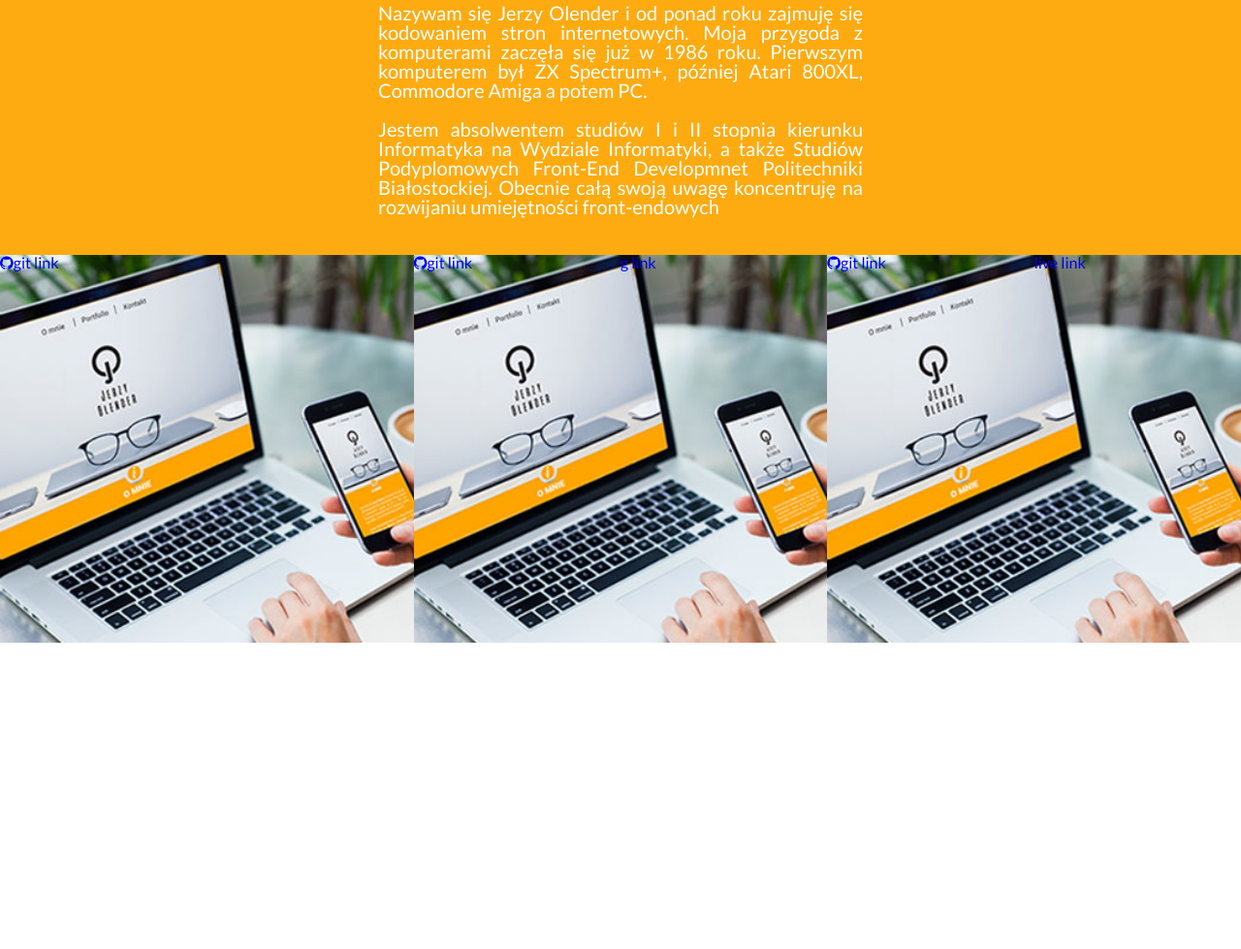
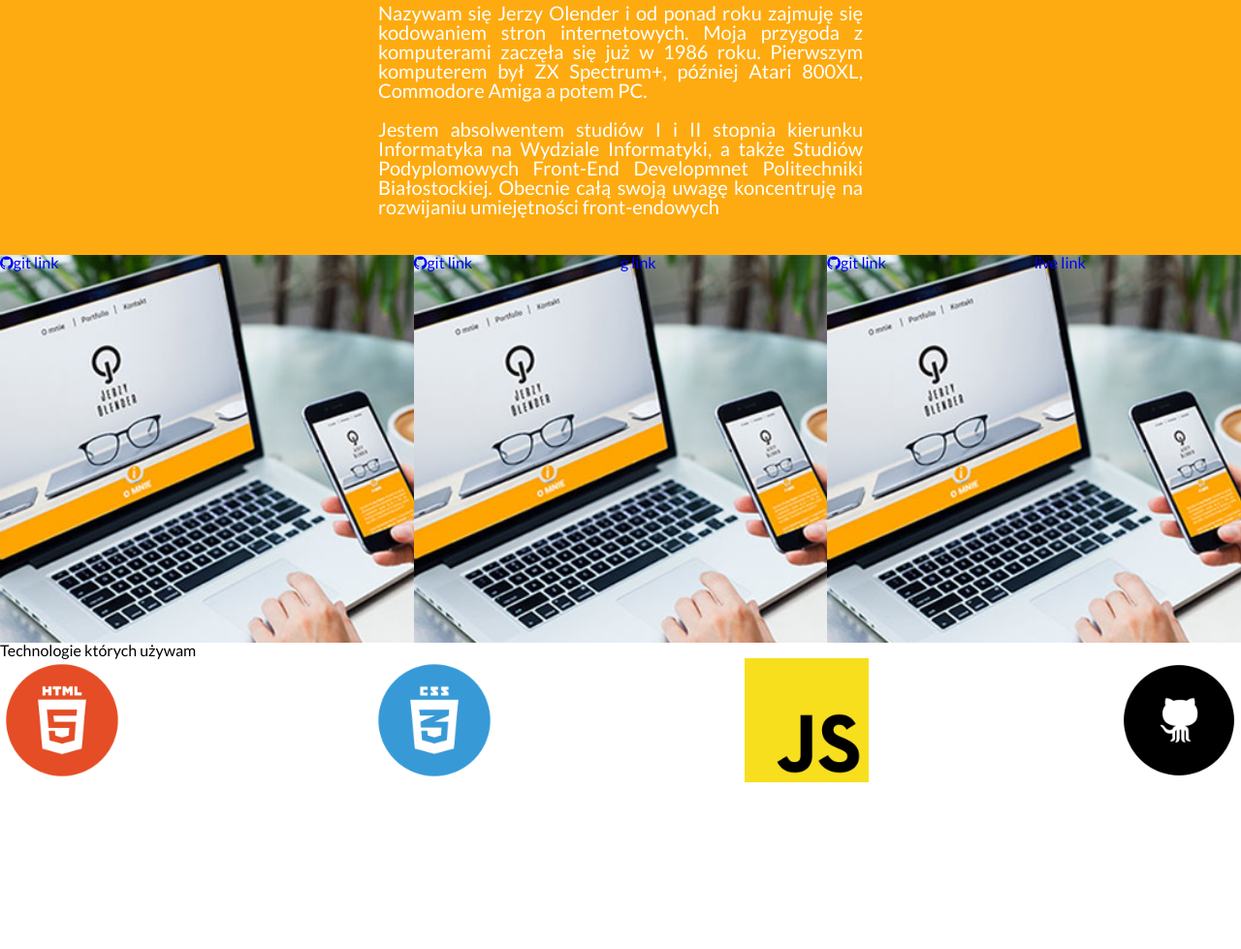
Before and after one commit to jerzy-olender/my-site, a plain HTML site: page index.html in a window 1280 px wide. Shown: the part 933-1912 px from the top of the page at 97% size. Before the commit the page ends 1596 px from the top, so only its background shows below. Drawn offline with Linux system fonts and the light colour scheme.

Commit message:
section technology added

```diff
--- a/assets/sass/style.scss
+++ b/assets/sass/style.scss
@@ -102,14 +102,30 @@
             background-size: cover;
             background-repeat: no-repeat;
             display: flex;
-            .git-link{
+
+            .git-link {
                 height: 100%;
                 width: 50%;
             }
-            .live-link{
+
+            .live-link {
                 width: 50%;
                 height: 100%;
             }
         }
     }
 }
+
+.technology-items {
+    display: flex;
+    justify-content: space-between;
+
+    .technology-item {
+        width: 10%;
+        height: 300px;
+
+        .technology-img {
+            width: 100%;
+        }
+    }
+}
--- a/index.html
+++ b/index.html
@@ -18,6 +18,7 @@
                     <nav class="menu">
                         <a href="#">O mnie</a>
                         <a href="#">Portfolio</a>
+                        <a href="#">Technologie</a>
                         <a href="#">Kontakt</a>
                     </nav>
                     <a href="#" class="logo">
@@ -44,9 +45,7 @@
             </p>
         </div>
     </section>
-    <section class="technology">
 
-    </section>
     <section class="portfolio">
         <div class="portfolio-items">
             <div class="portfolio-item">
@@ -75,6 +74,29 @@
             </div>
         </div>
     </section>
+
+    <section class="technology">
+        <h2 class="technology-heading">
+            Technologie których używam
+        </h2>
+        <div class="container">
+            <div class="technology-items">
+                <div class="technology-item">
+                    <img class="technology-img" src="assets/img/html5-technology.png">
+                </div>
+                <div class="technology-item">
+                    <img class="technology-img" src="assets/img/css3-technology.png">
+                </div>
+                <div class="technology-item">
+                    <img class="technology-img" src="assets/img/js-technology.png">
+                </div>
+                <div class="technology-item">
+                    <img class="technology-img" src="assets/img/github-technology.png">
+                </div>
+            </div>
+        </div>
+    </section>
+
     <section class="contact">
 
     </section>
```
Also changed, not shown: assets/css/style.css, assets/img/css3-technology.png (added), assets/img/github-technology.png (added), assets/img/html5-technology.png (added), assets/img/js-technology.png (added).
